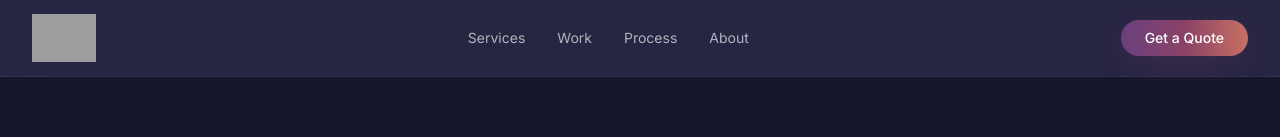
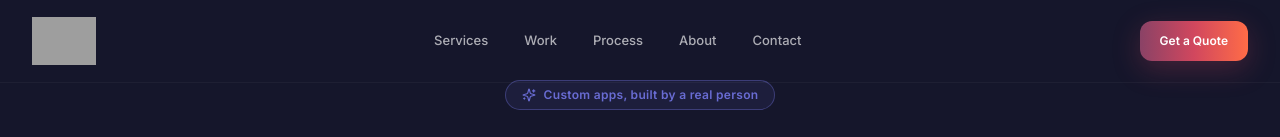
Before and after one commit to roxanneelizabeth21-cloud/iroxanne-studio, a React (Vite) app: page / in a window 1280 px wide. Shown: the top 137 px of the page. Built offline with nearby package versions, Linux system fonts and the light colour scheme; no server answers; grey boxes are pictures that could not be loaded; a web font is replaced by a local one.

Commit message:
Manual code change

```diff
--- a/src/components/home/SiteNav.jsx
+++ b/src/components/home/SiteNav.jsx
@@ -3,10 +3,22 @@ import { Button } from '@/components/ui/button';
 
 export default function SiteNav() {
   return (
-    <header className="sticky top-0 z-50 border-b border-white/[0.06] bg-[#292745]/90 backdrop-blur-xl">
-      <div className="mx-auto flex h-[76px] max-w-7xl items-center justify-between px-5 md:px-8">
-
-        <a href="/" className="flex items-center">
+    <header
+      className="
+        absolute inset-x-0 top-0 z-50
+        border-b border-white/[0.04]
+        bg-transparent
+      "
+    >
+      <div
+        className="
+          mx-auto flex h-[82px] max-w-7xl
+          items-center justify-between
+          px-5 md:px-8
+        "
+      >
+        {/* Transparent logo, left */}
+        <a href="/" className="flex shrink-0 items-center">
           <img
             src="/logo.png"
             alt="iRoxanne Studio"
@@ -14,33 +26,41 @@ export default function SiteNav() {
           />
         </a>
 
-        <nav className="hidden items-center gap-8 md:flex">
+        {/* Desktop navigation */}
+        <nav className="hidden items-center gap-9 md:flex">
           <a
             href="#services"
-            className="text-sm text-white/65 transition hover:text-white"
+            className="text-[13px] font-medium text-white/65 transition hover:text-white"
           >
             Services
           </a>
 
           <a
             href="#work"
-            className="text-sm text-white/65 transition hover:text-white"
+            className="text-[13px] font-medium text-white/65 transition hover:text-white"
           >
             Work
           </a>
 
           <a
             href="#process"
-            className="text-sm text-white/65 transition hover:text-white"
+            className="text-[13px] font-medium text-white/65 transition hover:text-white"
           >
             Process
           </a>
 
           <a
             href="#about"
-            className="text-sm text-white/65 transition hover:text-white"
+            className="text-[13px] font-medium text-white/65 transition hover:text-white"
           >
             About
+          </a>
+
+          <a
+            href="/contact"
+            className="text-[13px] font-medium text-white/65 transition hover:text-white"
+          >
+            Contact
           </a>
         </nav>
 
@@ -48,26 +68,35 @@ export default function SiteNav() {
           <Button
             asChild
             className="
-              hidden rounded-full border-0
-              bg-gradient-to-r from-[#69407D] via-[#8A4266] to-[#C97064]
-              px-6 text-white
-              shadow-[0_8px_28px_rgba(138,66,102,0.24)]
-              hover:opacity-90
+              hidden h-10 rounded-lg border-0 px-5
+              bg-gradient-to-r
+              from-[#8A4266]
+              via-[#D1475E]
+              to-[#FF6C47]
+              text-xs font-semibold text-white
+              shadow-[0_8px_28px_rgba(209,71,94,0.26)]
+              transition hover:brightness-110
               sm:inline-flex
             "
           >
-            <a href="/quote">Get a Quote</a>
+            <a href="/quote">
+              Get a Quote
+            </a>
           </Button>
 
           <button
             type="button"
-            className="flex h-10 w-10 items-center justify-center rounded-full border border-white/10 bg-white/[0.03] md:hidden"
             aria-label="Open navigation"
+            className="
+              flex h-10 w-10 items-center justify-center
+              rounded-lg border border-white/10
+              bg-white/[0.04]
+              md:hidden
+            "
           >
             <Menu className="h-5 w-5" />
           </button>
         </div>
-
       </div>
     </header>
   );
```
